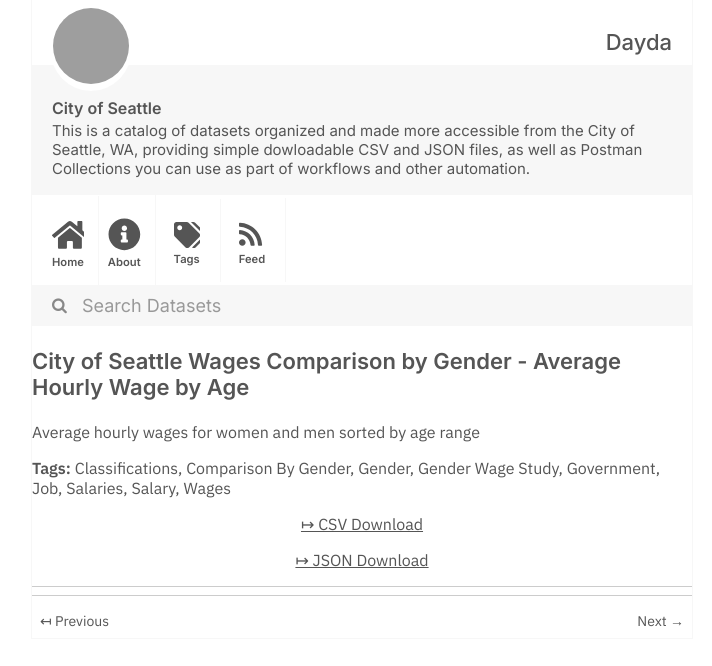
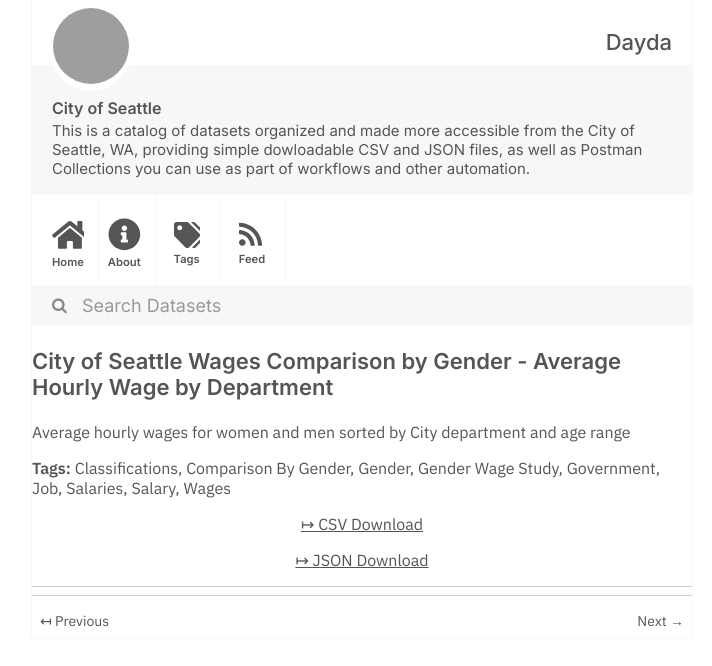
Before and after one commit to dayda-entities/city-of-seattle, a Jekyll site: the page built from _posts/2020-11-10-city-of-seattle-wages-comparis.md, in a window 1280 px wide, cut to the strip 0-666 px from the top of the page. Shown: the whole strip, without its empty margins (278-990 px from the left). Built offline with Jekyll 4.4.1, drawn with Linux system fonts in a browser that asks for light colours; grey boxes are pictures that could not be loaded.

```diff
--- a/_posts/2020-11-10-city-of-seattle-wages-comparis.md
+++ b/_posts/2020-11-10-city-of-seattle-wages-comparis.md
@@ -1,7 +1,7 @@
 ---
-title: City of Seattle Wages Comparison by Gender - Average Hourly Wage by Age
-created: '2020-11-10T16:58:53.624632'
-modified: '2020-11-10T16:58:53.624642'
+title: City of Seattle Wages Comparison by Gender - Average Hourly Wage by Department
+created: '2020-11-10T16:59:02.840194'
+modified: '2020-11-10T16:59:02.840205'
 state: active
 type: dataset
 tags:
@@ -16,9 +16,9 @@ tags:
   - Wages
 groups:
   - Local Government
-csv_url: 'https://data.seattle.gov/api/views/24tp-6m99/rows.csv?accessType=DOWNLOAD'
-json_url: 'https://data.seattle.gov/api/views/24tp-6m99/rows.json?accessType=DOWNLOAD'
+csv_url: 'https://data.seattle.gov/api/views/5jqs-k4qf/rows.csv?accessType=DOWNLOAD'
+json_url: 'https://data.seattle.gov/api/views/5jqs-k4qf/rows.json?accessType=DOWNLOAD'
 layout: post
 
 ---
-Average hourly wages for women and men sorted by age range
+Average hourly wages for women and men sorted by City department and age range
```
